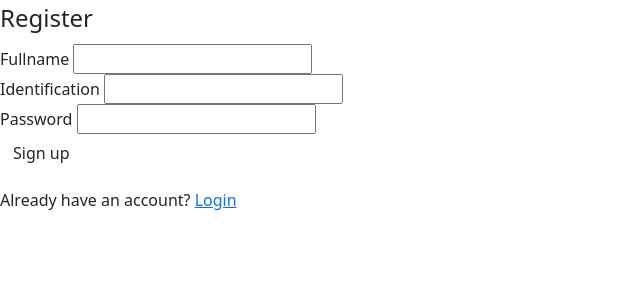
After one commit to pujol99/univery, a Flask app: page /register in a window 1280 px wide. The commit adds this page. Shown: the top 300 px of the page, without its empty margins (0-640 px from the left). Run offline with Flask 2, Linux system fonts and the light colour scheme.

Commit message:
forms + start db

```diff
--- a/app.py
+++ b/app.py
@@ -1,9 +1,32 @@
-from flask import Flask, render_template, url_for
+from flask import Flask, render_template, url_for, redirect
+from flask_sqlalchemy import SQLAlchemy
+from forms import *
 app = Flask(__name__)
+
+app.config['SQLALCHEMY_DATABASE_URI'] = 'sqlite:///site.db'
+app.config['SECRET_KEY'] = '4222df3be198bdd5c545cf587f0f11f3'
+
+db = SQLAlchemy(app)
 
 @app.route('/')
 def home():
     return render_template("home.html")
 
+@app.route('/register', methods=['GET', 'POST'])
+def register():
+    form = RegistrationForm()
+    if form.validate_on_submit():
+        return redirect(url_for('home'))
+    return render_template('registration.html', form=form)
+
+@app.route('/login')
+def login():
+    form = LoginForm()
+    if form.validate_on_submit():
+        if (form.identification.data == 'U151110' and
+                  form.password.data == '1234'):
+            return redirect(url_for('home'))
+    return render_template('login.html', form=form)
+
 if __name__ == "__main__":
     app.run(debug=True)
--- /dev/null
+++ b/forms.py
@@ -0,0 +1,18 @@
+from flask_wtf import FlaskForm
+from wtforms import StringField, PasswordField, SubmitField, BooleanField
+from wtforms.validators import DataRequired, Length
+
+class RegistrationForm(FlaskForm):
+    fullname = StringField('Fullname', validators=[
+        DataRequired(), Length(max=40)])
+    identification = StringField('Identification', validators=[
+        DataRequired(), Length(max=15)])
+    password = PasswordField('Password', validators=[DataRequired()])
+    submit = SubmitField('Sign up')
+
+class LoginForm(FlaskForm):
+    identification = StringField('Identification', validators=[
+        DataRequired(), Length(max=15)])
+    password = PasswordField('Password', validators=[DataRequired()])
+    remember = BooleanField('Remember me')
+    submit = SubmitField('Login')
--- a/static/main.css
+++ /dev/null
@@ -1,3 +0,0 @@
-h1{
-    color: blue;
-}
--- a/templates/layout.html
+++ b/templates/layout.html
@@ -2,6 +2,10 @@
 <head>
     <meta charset="UTF-8">
     <meta name="viewport" content="width=device-width, initial-scale=1.0">
+    <link href="https://cdn.jsdelivr.net/npm/bootstrap@5.0.0-beta1/dist/css/bootstrap.min.css"
+    rel="stylesheet"
+    integrity="sha384-giJF6kkoqNQ00vy+HMDP7azOuL0xtbfIcaT9wjKHr8RbDVddVHyTfAAsrekwKmP1"
+    crossorigin="anonymous">
     <link rel="stylesheet" type="text/css" href="/static/main.css">
     <title>Univery</title>
 </head>
--- /dev/null
+++ b/templates/registration.html
@@ -0,0 +1,56 @@
+{% extends "layout.html" %}
+{% block content %}
+    <div class="login-form">
+        <form method="POST" action="">
+            {{ form.hidden_tag() }}
+            <fieldset>
+                <legend>Register</legend>
+                <div class="form-group">
+                    {{ form.fullname.label(class="label") }}
+                    {% if form.fullname.errors %}
+                        {{ form.fullname(class="label") }}
+                        <div class="invalid">
+                            {% for error in form.fullname.errors %}
+                                <span>{{ error }}</span>
+                            {% endfor %}
+                        </div>
+                    {% else %}
+                        {{ form.fullname(class="input") }}
+                    {% endif %}
+                </div>
+                <div class="form-group">
+                    {{ form.identification.label(class="label") }}
+                    {% if form.identification.errors %}
+                        {{ form.identification(class="label") }}
+                        <div class="invalid">
+                            {% for error in form.identification.errors %}
+                                <span>{{ error }}</span>
+                            {% endfor %}
+                        </div>
+                    {% else %}
+                        {{ form.identification(class="input") }}
+                    {% endif %}
+                </div>
+                <div class="form-group">
+                    {{ form.password.label(class="label") }}
+                    {% if form.password.errors %}
+                        {{ form.password(class="label") }}
+                        <div class="invalid">
+                            {% for error in form.password.errors %}
+                                <span>{{ error }}</span>
+                            {% endfor %}
+                        </div>
+                    {% else %}
+                        {{ form.password(class="input") }}
+                    {% endif %}
+                </div>
+            </fieldset>
+            <div class="form-group">
+                {{ form.submit(class="btn") }}
+            </div>
+        </form>
+    </div>
+    <div class="alt-form">
+        Already have an account? <a href="{{ url_for('login') }}">Login</a>
+    </div>
+{% endblock content %}
```
Also changed, not shown: templates/login.html (added, +47 -0 lines), README.md.
